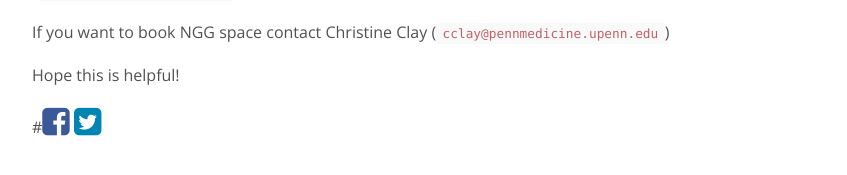
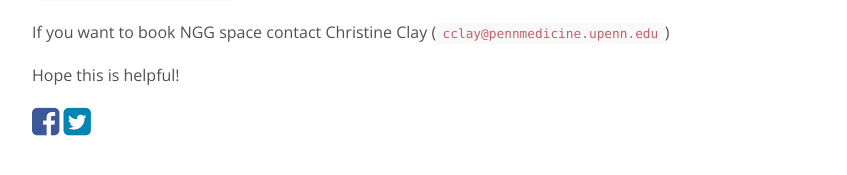
Before and after one commit to bakolaslab/bakolaslab.github.io, a Jekyll site: the page built from _posts/2019-04-23-booking-rooms.md, in a window 1280 px wide. Shown: the part 462-637 px from the top of the page, without its empty margins (223-1070 px from the left). Built offline with Jekyll 4.4.1, drawn with Linux system fonts in a browser that asks for light colours; nearby versions of some CDN libraries; comment, search, counter and statistics services are not loaded.

Commit message:
Update social-share.html

```diff
--- a/_includes/social-share.html
+++ b/_includes/social-share.html
@@ -1,4 +1,4 @@
 <ul class="share-buttons">
-  #<a style="color:#3b5998;" href="https://www.facebook.com/sharer/sharer.php?u={{ site.url }}{{ page.url }}" title="Share on Facebook" target="_blank"><i class="fa fa-facebook-square fa-2x"></i></a>
+  <a style="color:#3b5998;" href="https://www.facebook.com/sharer/sharer.php?u={{ site.url }}{{ page.url }}" title="Share on Facebook" target="_blank"><i class="fa fa-facebook-square fa-2x"></i></a>
   <a style="color:#0084b4;" href="https://twitter.com/intent/tweet?text={{ site.url }}{{ page.url }}" title="Share on Twitter" target="_blank"><i class="fa fa-twitter-square fa-2x"></i></a>
 </ul>
```
